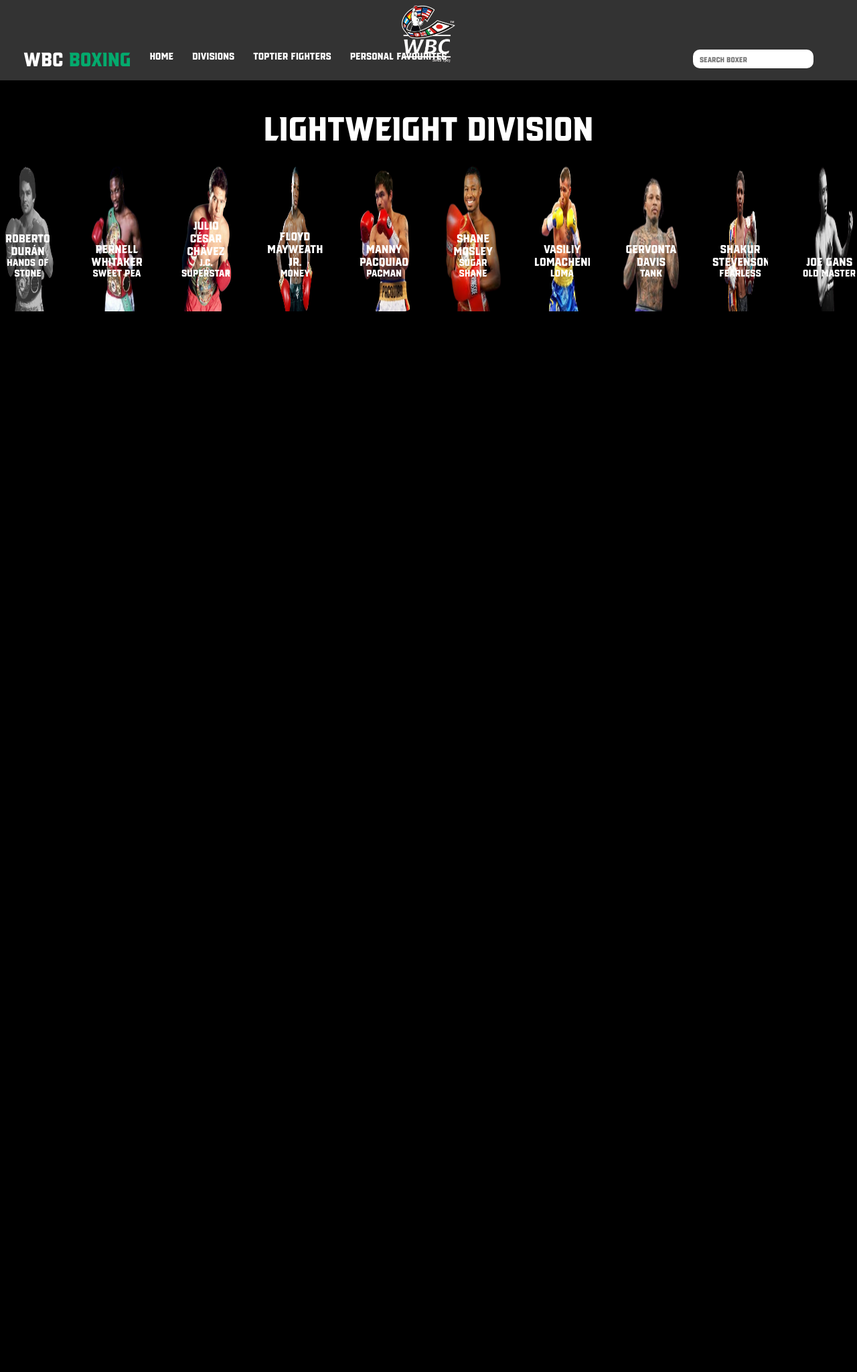
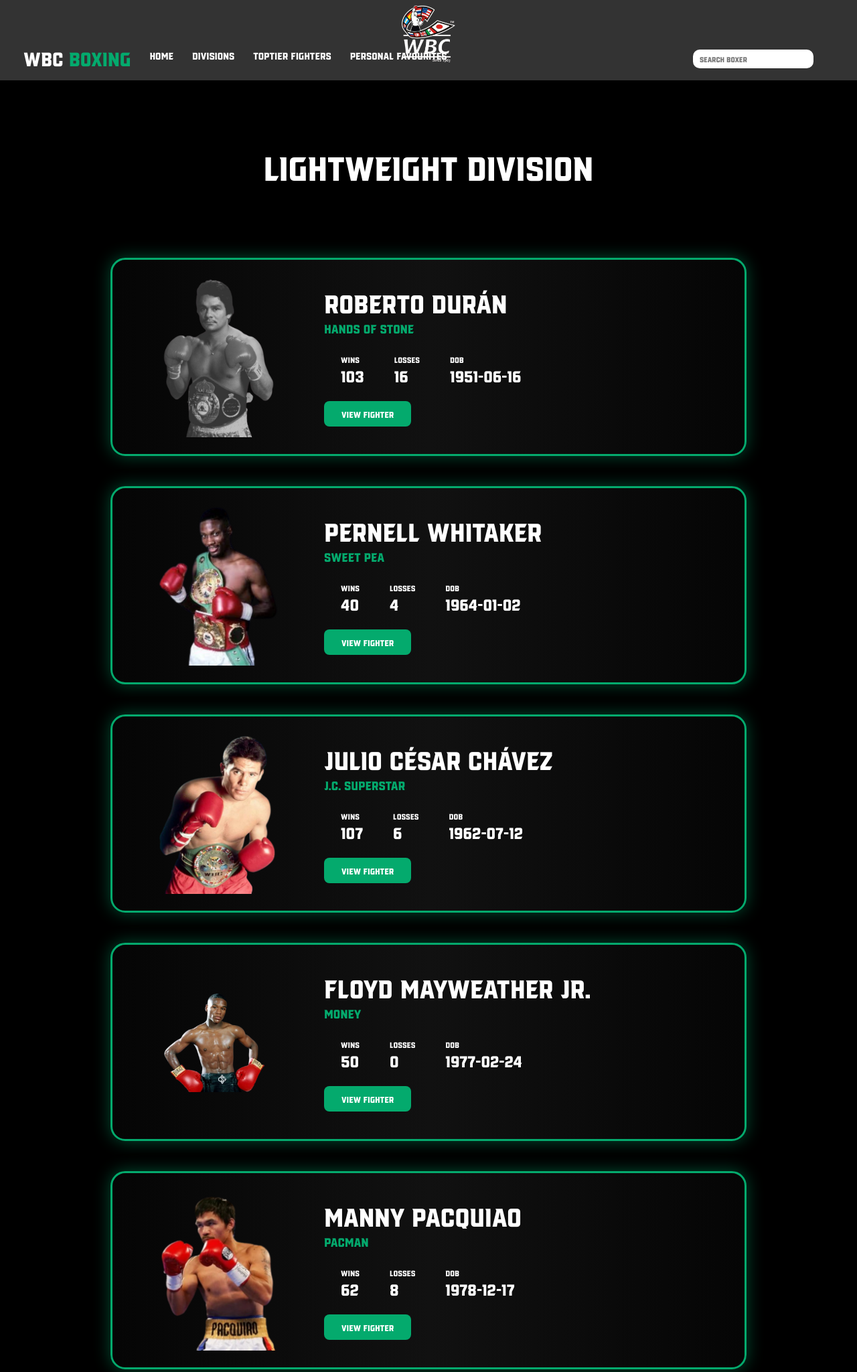
Before and after one commit to 23151911/Boxing-App, a Flask app: page /weight/1 in a window 1280 px wide. Shown: the top 2049 px of the page at 67% size. Before the commit the page ends 465 px from the top, so only its background shows below. Run offline with Flask 3, Linux system fonts and the light colour scheme; data comes from the database, SQL or seed files in the repository; both versions use the stored data as it was after the commit.

Commit message:
Border/ container round every boxer

```diff
--- a/static/Boxing.css
+++ b/static/Boxing.css
@@ -179,7 +179,7 @@ html, body {
    gap: 24px;
 }
 
-button {
+.button {
   background-color: rgb(74, 117, 16);
   border: none;
   color: white;
@@ -187,16 +187,16 @@ button {
   text-align: center;
   text-decoration: none;
   display: inline-block;
-  font-size: 14px;
+  font-size: 12px;
   cursor: pointer;
   font-family: WBC_font;
-  margin-top: 20px;
-  width: 190px;
-  margin-right: 22px;
+  margin-top: 10px;
+  width: 150px;
+  margin-right: 18px;
   border-radius: 10px;
 }
 
-button:hover{
+.button:hover{
   background-color: #ddd;
   color: black;
 }
@@ -313,10 +313,13 @@ button:hover{
   padding: 40px 0 70px 0;
 }
 
-.featured-container{
+.featured-container.vertical {
   display: flex;
-  justify-content: center;
-  gap: 50px;
+  justify-content: flex-start;
+  gap: 100px;
+  flex-direction: column;
+  align-items: flex-start;
+  padding-left: 40px;
 }
 
 .featured-card{
@@ -388,3 +391,101 @@ button:hover{
   padding-left: 10px;
   font-family: WBC_font;
 }
+
+.division-title{
+  color: white;
+  font-family: WBC_font;
+  font-size: 55px;
+  text-align: center;
+  margin: 60px 0 40px 0;
+}
+
+.featured-container.vertical {
+  display: flex;
+  flex-direction: column;
+  align-items: center;
+  gap: 45px;
+  padding: 50px 0;
+  background-color: black;
+}
+
+.division-card{
+  width: 950px;
+  min-height: 260px;
+  background: linear-gradient(90deg, #050505, #111111, #050505);
+  border: 3px solid #04AA6D;
+  border-radius: 22px;
+  box-shadow: 0 0 25px rgba(4, 170, 109, 0.45);
+  display: flex;
+  align-items: center;
+  gap: 46px;
+  padding: 25px 40px;
+  position: relative;
+  overflow: hidden;
+}
+
+.division-image-box{
+  width: 230px;
+  height: 240px;
+  display: flex;
+  justify-content: center;
+  align-items: flex-end;
+}
+
+.division-img{
+  height: 240px;
+  width: auto;
+  object-fit: contain;
+}
+
+.division-info{
+  color: white;
+  font-family: WBC_font;
+  flex: 1;
+}
+
+.division-info h2{
+  font-size: 42px;
+  margin: 0;
+  color: white;
+}
+
+.division-info h3{
+  font-size: 20px;
+  color: #04AA6D;
+  margin: 8px 0 25px 0;
+}
+
+.division-stats{
+  display: flex;
+  gap: 45px;
+  margin: 25px;
+}
+
+.stat-item p{
+  font-size: 13px;
+  color: white;
+  margin: 5px 0 0 0;
+}
+
+.stat-item h4{
+  font-size: 26px;
+  color: white;
+  margin: 5px 0 0 0;
+}
+
+.view-button{
+  display: inline-block;
+  background-color: #04AA6D;
+  color: white;
+  text-decoration: none;
+  font-family: WBC_font;
+  font-size: 14px;
+  padding: 12px 26px;
+  border-radius: 8px;
+}
+
+.view-button:hover{
+  background-color: white;
+  color: black;
+}
--- a/templates/weight.html
+++ b/templates/weight.html
@@ -5,17 +5,44 @@
 
 <h1 class="division-title">{{ division_title }}</h1>
 
-<div class="featured-container">
+<div class="featured-container vertical">
 
-  {% for boxer in boxers %}
+{% for boxer in boxers %}
+  <div class="division-card">
+    <div class="division-image-box">
+      <img class="division-img" src="{{ url_for('static', filename='images/' + boxer[8]) }}" alt="boxer image">
+    </div>
 
-    <div class="featured-card">
-      <img class="featured-img" src="{{ url_for('static', filename='images/' + boxer[8]) }}" alt="boxer image">
+    <div class="division-info">
 
-      <div class="featured-text">
-        <h3>{{ boxer[2] }}</h3>
-        <p>{{ boxer[3] }}</p>
+        <h2>{{ boxer[2] }}</h2>
+        <h3>{{ boxer[3] }}</h3>
+
+        <div class="division-stats">
+
+          <div class="stat-item">
+            <p>WINS</p>
+            <h4>{{boxer [5] }}</h4>
+          </div>
+
+
+          <div class="stat-item">
+            <p>LOSSES</p>
+            <h4>{{boxer [6] }}</h4>
+          </div>
+
+
+          <div class="stat-item">
+            <p>DOB</p>
+            <h4>{{boxer [4] }}</h4>
+          </div>
+
+        </div>
+
+        <a class="view-button" href="/fighter/{{ boxer[0] }}">View Fighter</a>
+
       </div>
+
     </div>
 
   {% endfor %}
```
Also changed, not shown: templates/Boxing.html (+5 -5 lines), database.db, 1 other file.
